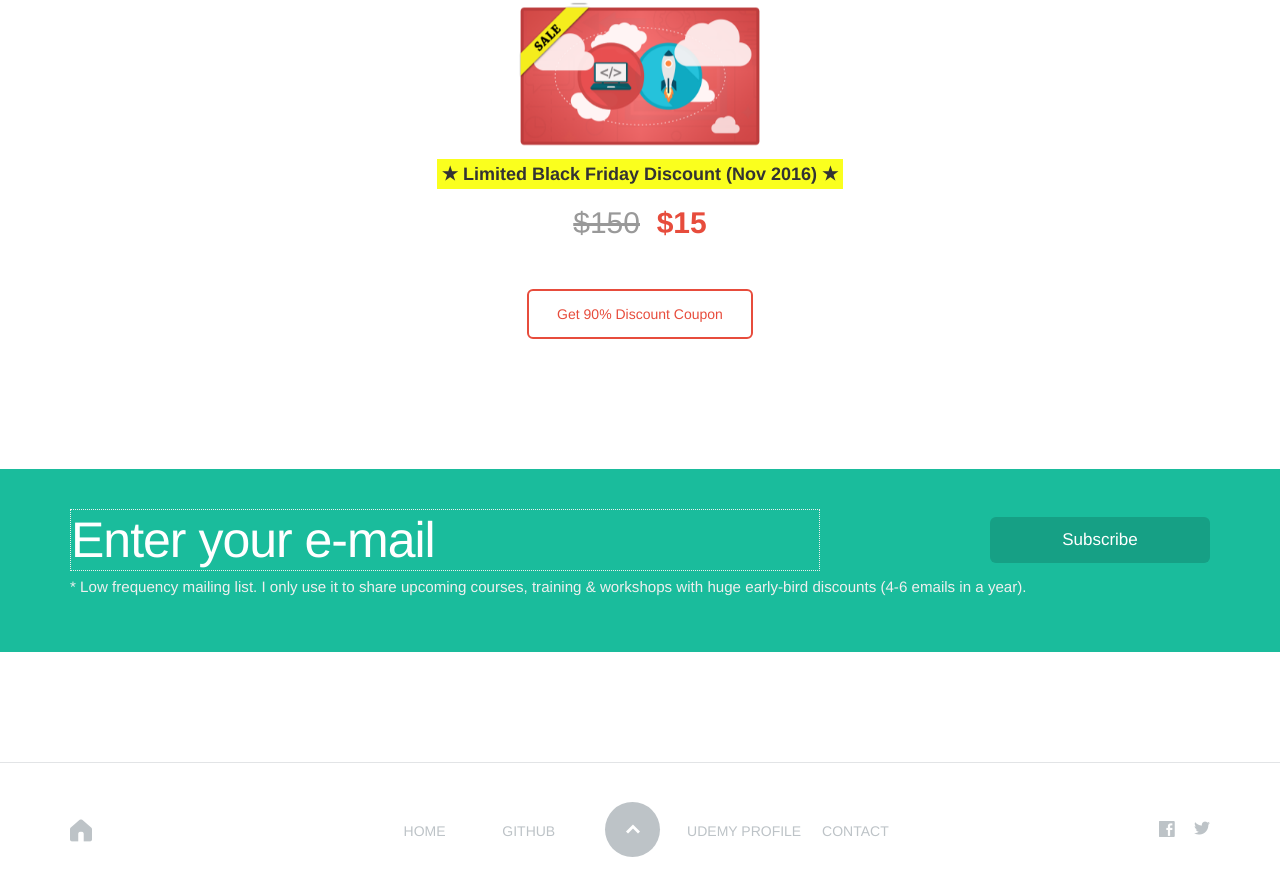
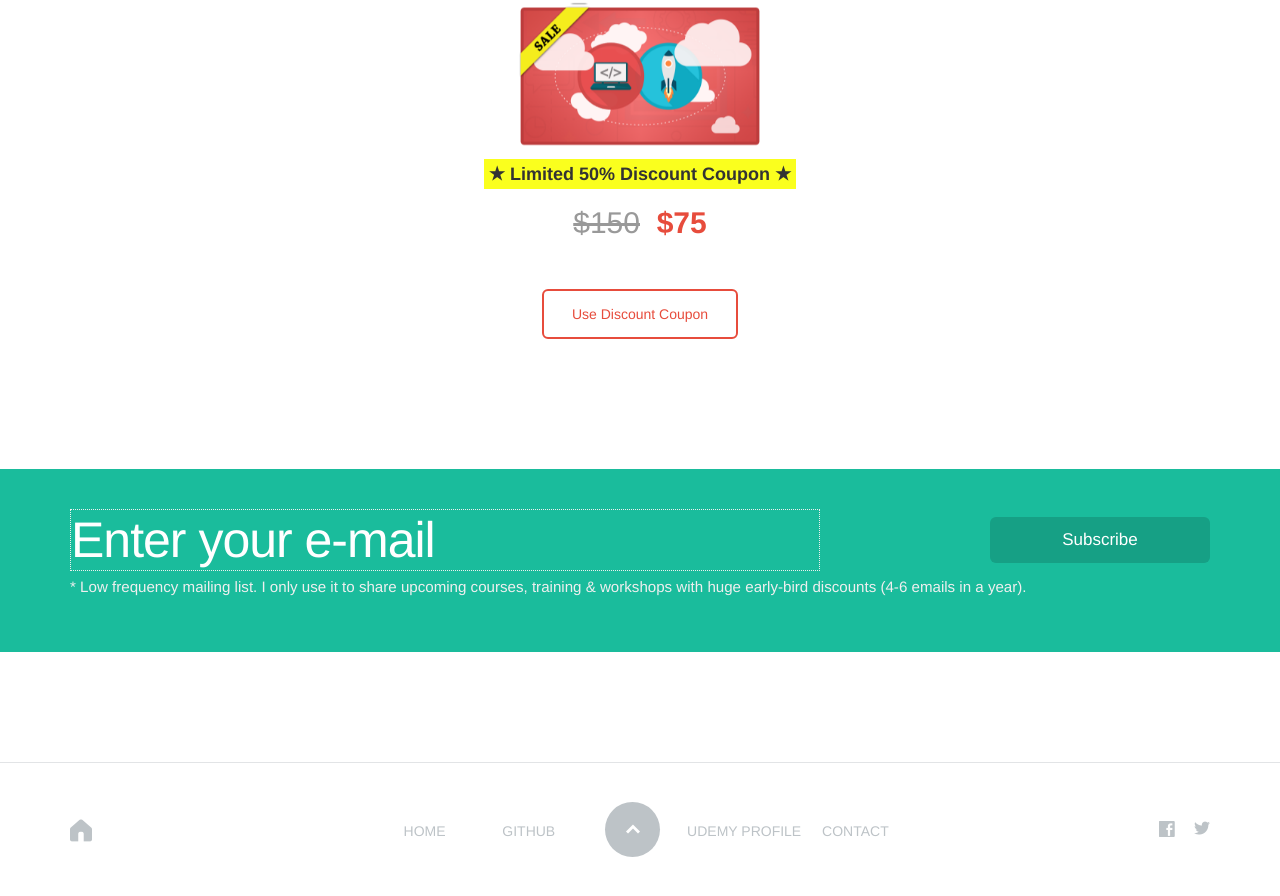
Before and after one commit to rizavico/RizavicoWeb, a plain HTML site: page index.html in a window 1280 px wide. Shown: the part 1947-2843 px from the top of the page. Drawn offline with Linux system fonts and the light colour scheme; a script that the page names is missing.

```diff
--- a/index.html
+++ b/index.html
@@ -55,11 +55,11 @@
 
                     <p style="margin: 10px;">
 
-                       <span style="color: #333; background-color: #faff1e; padding: 5px;"><strong>&#x2605; Limited Black Friday Discount (Nov 2016) &#x2605;</strong></span>
+                       <span style="color: #333; background-color: #faff1e; padding: 5px;"><strong>&#x2605; Limited 50% Discount Coupon &#x2605;</strong></span>
                         <br />
-                        <h3 style="margin:5px; padding: 5px;"><span style="color: #999"><strike>$150</strike></span>&nbsp;&nbsp;<span style="color: #e74c3c"><strong>$15</strong></span></h3>
+                        <h3 style="margin:5px; padding: 5px;"><span style="color: #999"><strike>$150</strike></span>&nbsp;&nbsp;<span style="color: #e74c3c"><strong>$75</strong></span></h3>
                     </p>
-                    <a class="btn btn-large btn-clear" href="subscribe.html" id="couponBtn">Get 90% Discount Coupon</a>
+                    <a class="btn btn-large btn-clear" href="https://www.udemy.com/devops-automation-aws-codepipeline-elastic-beanstalk/?couponCode=RIZAVICO-WEB" target="_blank" id="couponBtn">Use Discount Coupon</a>
 
                 </div>
             </div>
```
